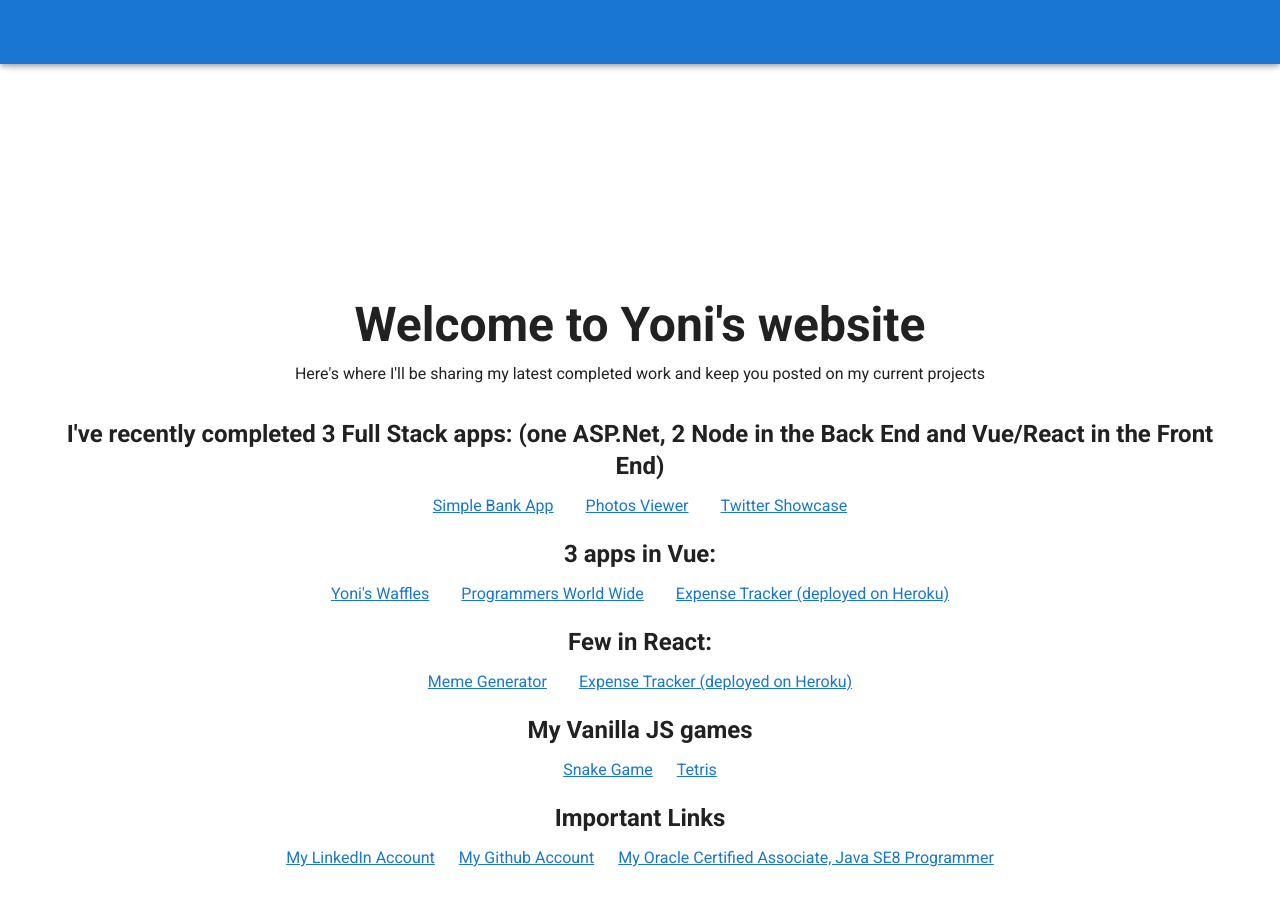
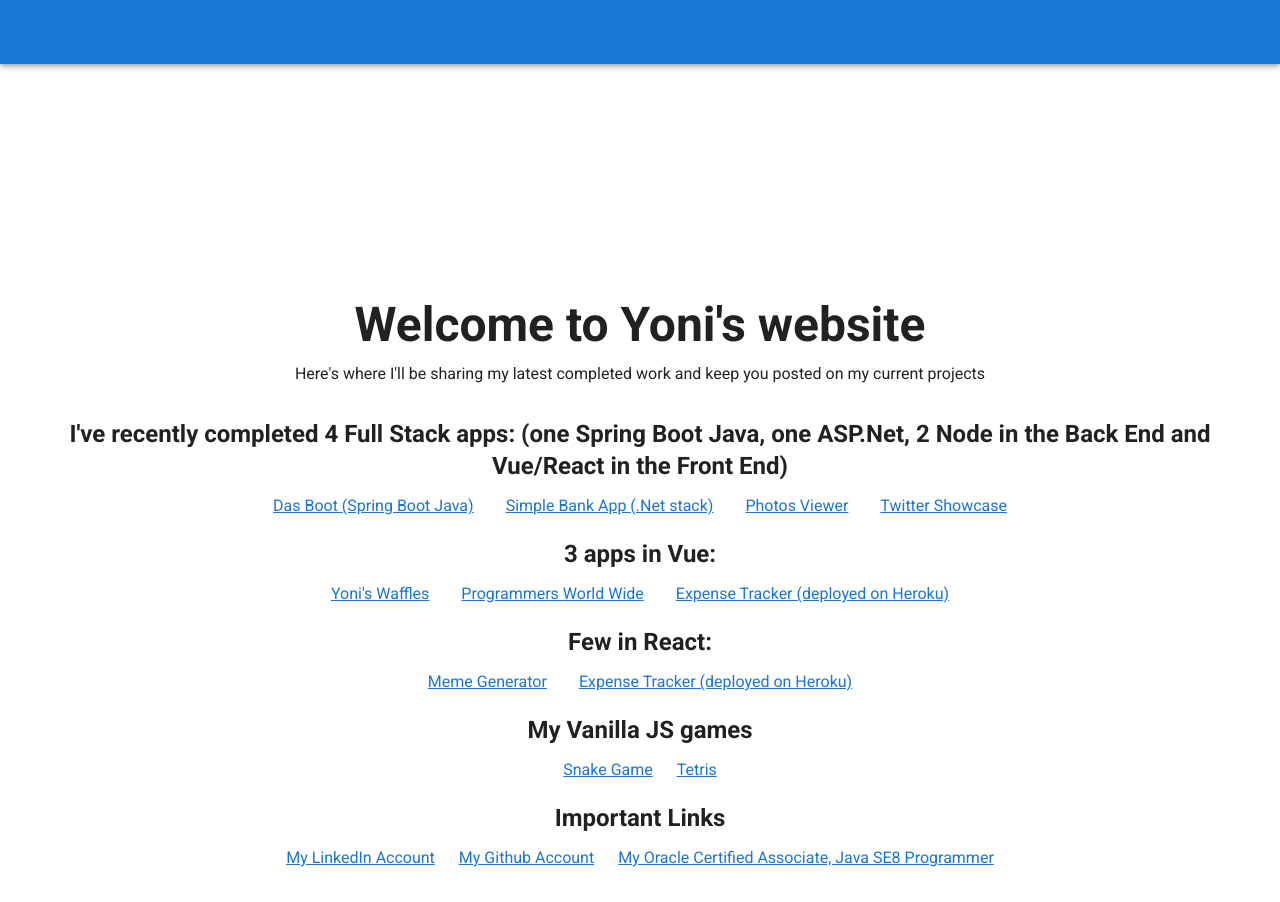
Before and after one commit to jonath23/portfolio, a Vue app: page / in a window 1280 px wide. Built offline with nearby package versions, Linux system fonts and the light colour scheme.

Commit message:
added das boot

```diff
--- a/src/components/HelloWorld.vue
+++ b/src/components/HelloWorld.vue
@@ -27,7 +27,7 @@
         xs12
       >
 
-      <h2 class="headline font-weight-bold mb-3">I've recently completed 3 Full Stack apps: (one ASP.Net, 2 Node in the Back End and Vue/React in the Front End)</h2>
+      <h2 class="headline font-weight-bold mb-3">I've recently completed 4 Full Stack apps: (one Spring Boot Java, one ASP.Net, 2 Node in the Back End and Vue/React in the Front End)</h2>
 
         <v-layout justify-center>
           <a
@@ -161,7 +161,11 @@ export default {
     ],
     completedFullStackProjects: [
       {
-        text: 'Simple Bank App',
+        text: 'Das Boot (Spring Boot Java)',
+        href: 'https://yw-das-boot.herokuapp.com/index.html#/',
+      },
+      {
+        text: 'Simple Bank App (.Net stack)',
         href: 'https://ywsimplebank.azurewebsites.net/',
       },
       {
```
